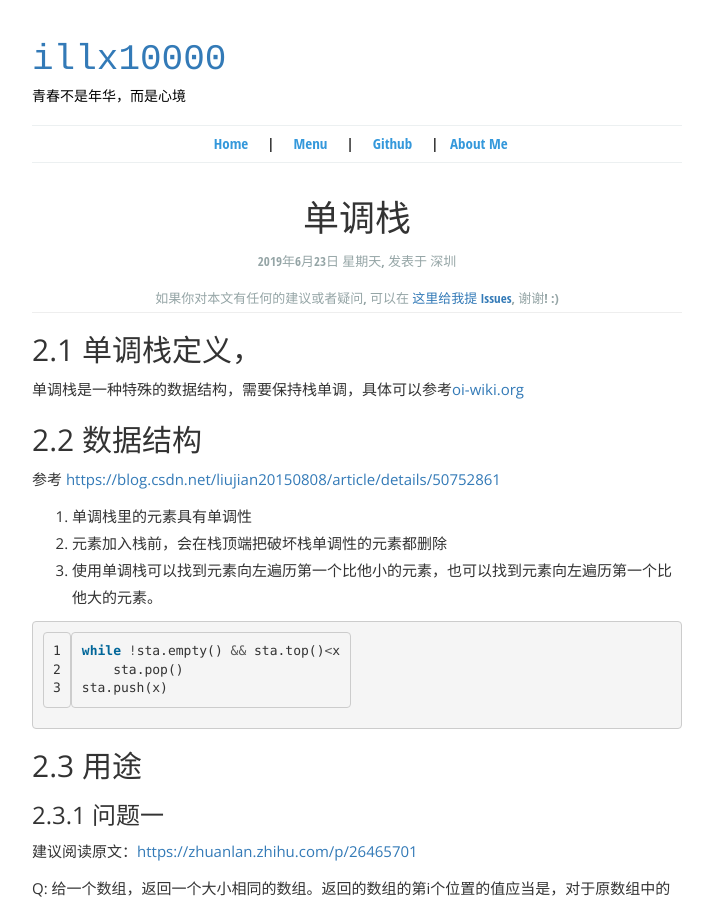
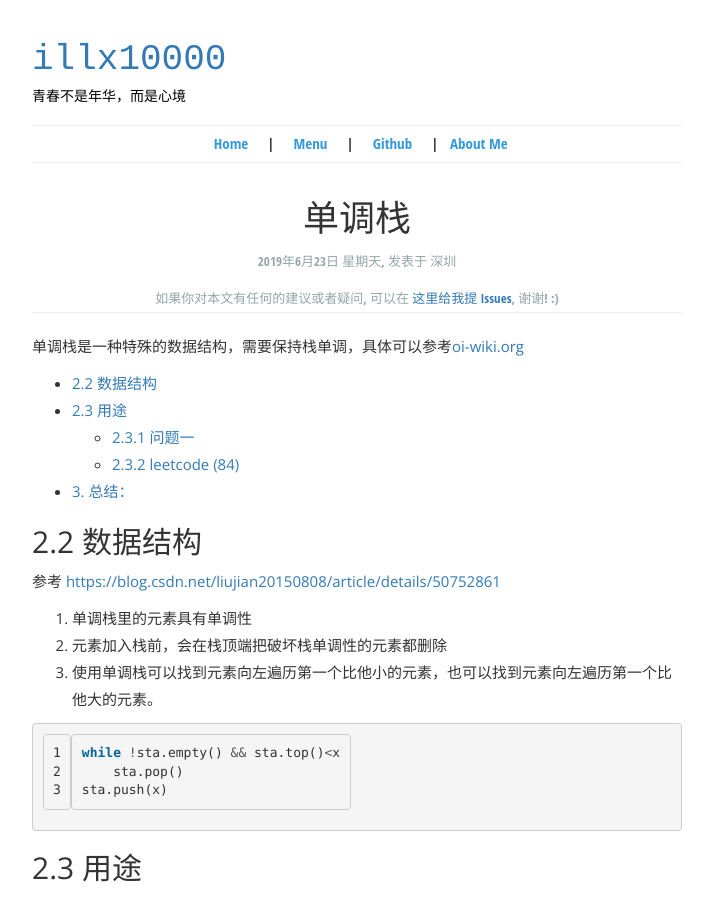
Before and after one commit to illx10000/illx10000.github.io, a Jekyll site: the page built from _posts/2019-6-23-20.md, in a window 1280 px wide and 900 px high. Shown: the whole window, without its empty margins (283-996 px from the left). Built offline with Jekyll 4.4.1, drawn with Linux system fonts in a browser that asks for light colours.

Commit message:
a单调栈

```diff
--- a/_posts/2019-6-23-20.md
+++ b/_posts/2019-6-23-20.md
@@ -8,9 +8,18 @@ excerpt_separator: "单调栈"
 ---
 
 
-## 2.1 单调栈定义，
 单调栈是一种特殊的数据结构，需要保持栈单调，具体可以参考[oi-wiki.org](https://oi-wiki.org/ds/monotonous-stack/)
 
+
+<!-- TOC -->
+
+- [2.2 数据结构](#22-数据结构)
+- [2.3 用途](#23-用途)
+    - [2.3.1 问题一](#231-问题一)
+    - [2.3.2 leetcode (84)](#232-leetcode-84)
+- [3. 总结：](#3-总结)
+
+<!-- /TOC -->
 
 ## 2.2 数据结构
 参考 [https://blog.csdn.net/liujian20150808/article/details/50752861](https://blog.csdn.net/liujian20150808/article/details/50752861)
```
